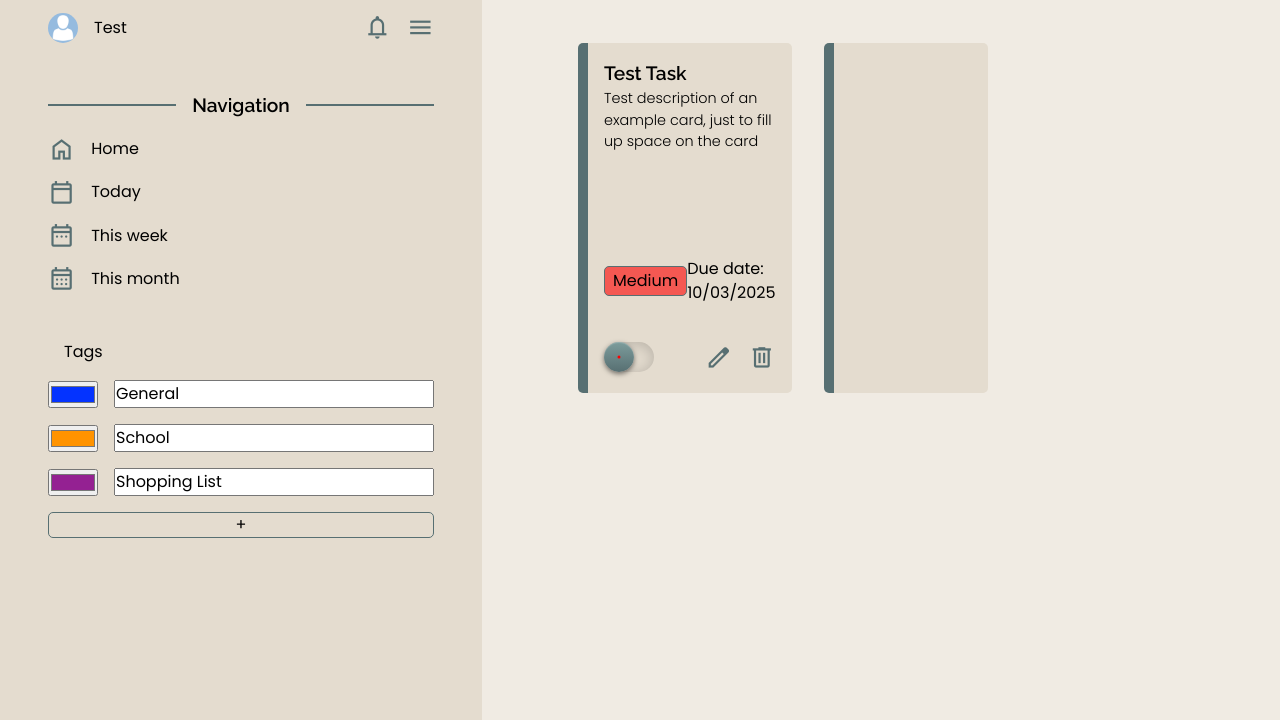
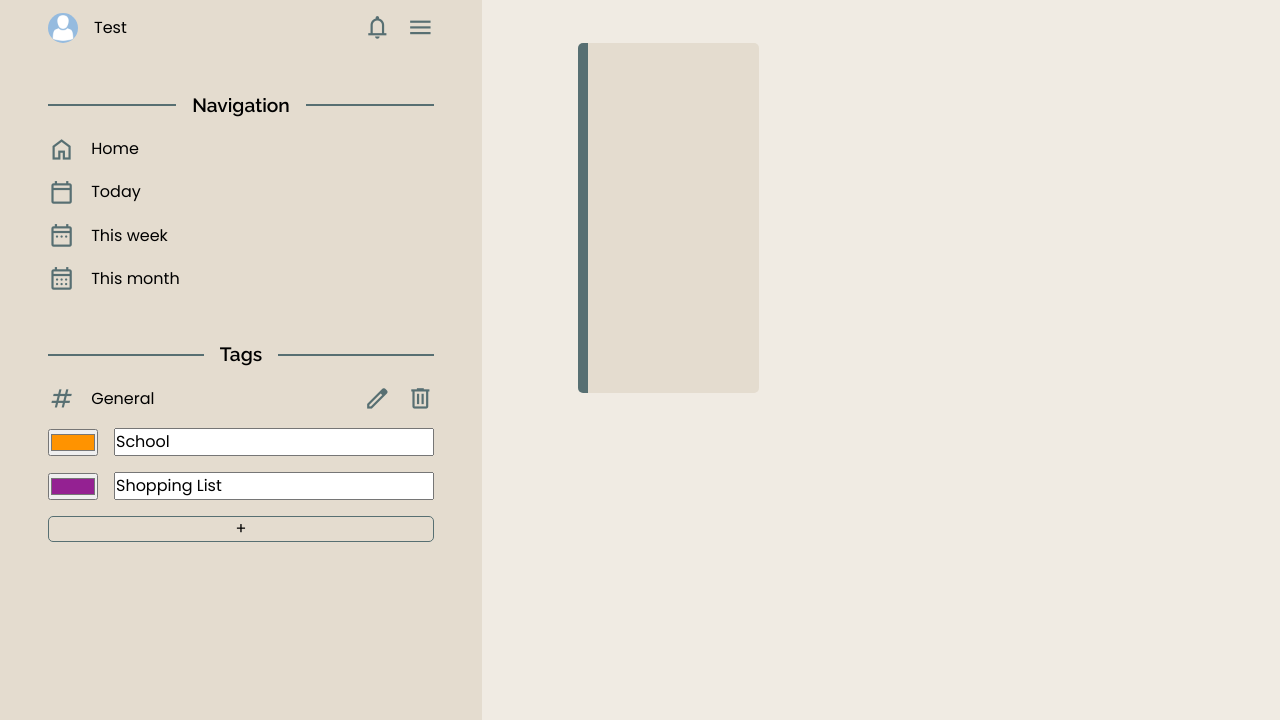
Before and after one commit to joaquimlcbfranco/to-do-app, a website built with webpack: page src/template.html in a window 1280 px wide. Shown: the part 80-800 px from the top of the page. Built offline with nearby package versions, Linux system fonts and the light colour scheme.

Commit message:
Add edit and delete icon to placeholder tag

```diff
--- a/src/template.html
+++ b/src/template.html
@@ -68,14 +68,22 @@
         </div>
 
         <div class="tags">
-            <div class="tag-row">
+            <div class="tag-header">
                 <span></span>
                 <p>Tags</p>
                 <span></span>
             </div>
             <div class="tag-row">
-                <input type="color" value="#0433FF">
-                <input type="text" value="General">
+                <span class="material-symbols-outlined">
+                    tag
+                </span>
+                <p id="general">General</p>
+                <span class="edit material-symbols-outlined">
+                    edit
+                </span>
+                <span class="delete material-symbols-outlined">
+                    delete
+                </span>
             </div>
             <div class="tag-row">
                 <input type="color" value="#FF9300">
@@ -104,7 +112,7 @@
             </div>
         </div>
         <div class="cards">
-            <div class="card">
+            <!-- <div class="card">
                 <h4 class="card-title">Test Task</h4>
                 <p class="card-description">Test description of an example card, just to fill up space on the card</p>
                 <div class="card-tags">
@@ -124,7 +132,7 @@
                         delete
                     </span>
                 </div>
-            </div>
+            </div> -->
             <div class="empty-card">
                 <span class="empty-card-icon material-icons">&#xe145;</span>
             </div>
```
